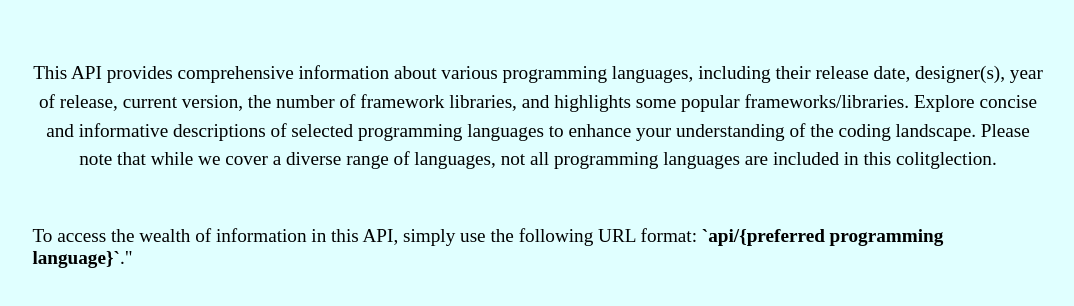
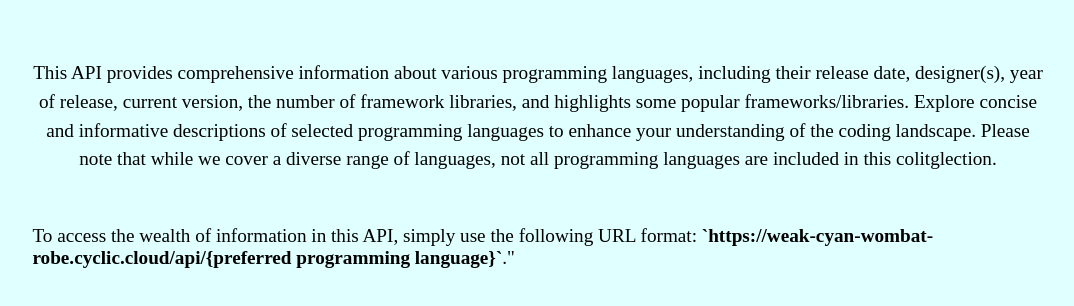
Before and after one commit to KingsCreatives/simple-api, a website: page index.html in a window 1280 px wide. Shown: the part 154-460 px from the top of the page, without its empty margins (102-1176 px from the left). Drawn offline with Linux system fonts and the light colour scheme.

Commit message:
updated api link

```diff
--- a/index.html
+++ b/index.html
@@ -14,7 +14,7 @@
             This API provides comprehensive information about various programming languages, including their release date, designer(s), year of release, current version, the number of framework libraries, and highlights some popular frameworks/libraries. Explore concise and informative descriptions of selected programming languages to enhance your understanding of the coding landscape. Please note that while we cover a diverse range of languages, not all programming languages are included in this colitglection.
         </p>
 
-        <p style="text-align: left; padding: 2rem 0; font-size: 1.2rem;">To access the wealth of information in this API, simply use the following URL format: <b>`api/{preferred programming language}`</b>."</p>
+        <p style="text-align: left; padding: 2rem 0; font-size: 1.2rem;">To access the wealth of information in this API, simply use the following URL format: <b>`https://weak-cyan-wombat-robe.cyclic.cloud/api/{preferred programming language}`</b>."</p>
     </div>
 
 </body>
```
Also changed, not shown: README.md.
